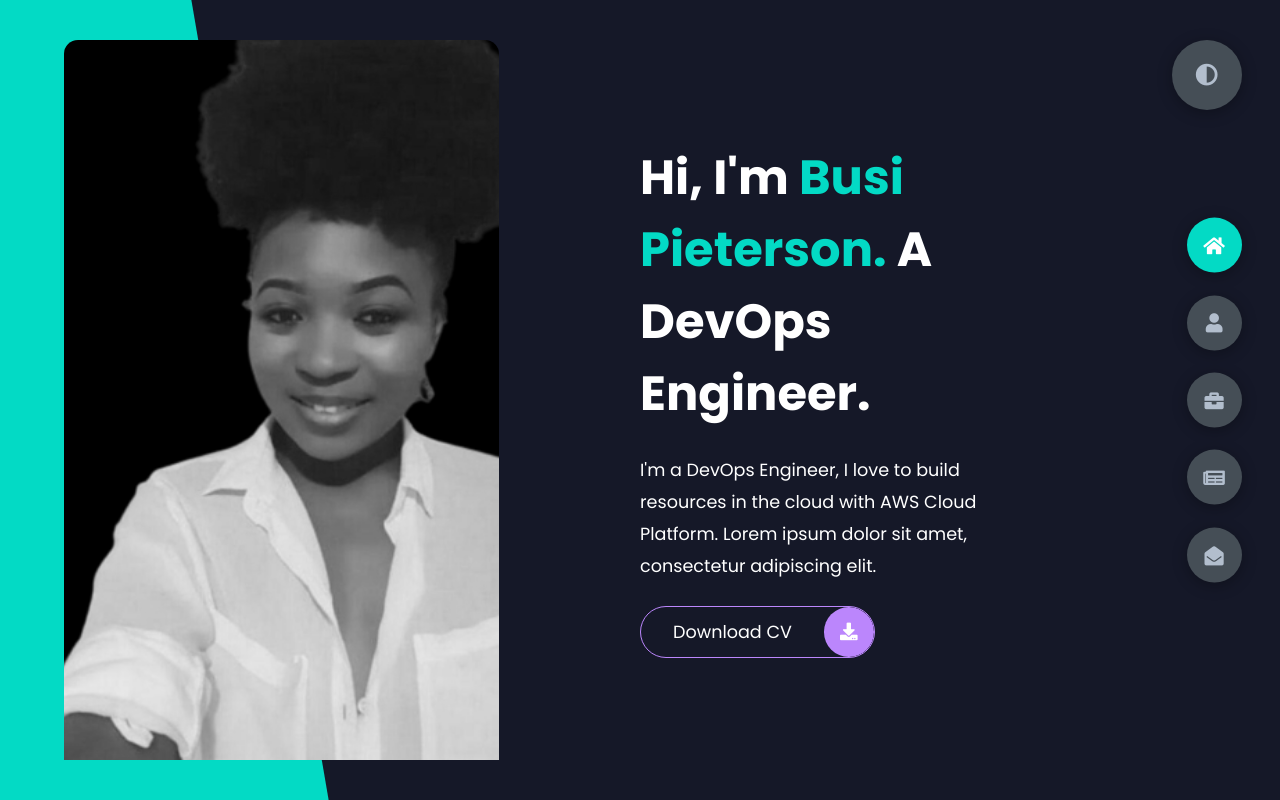
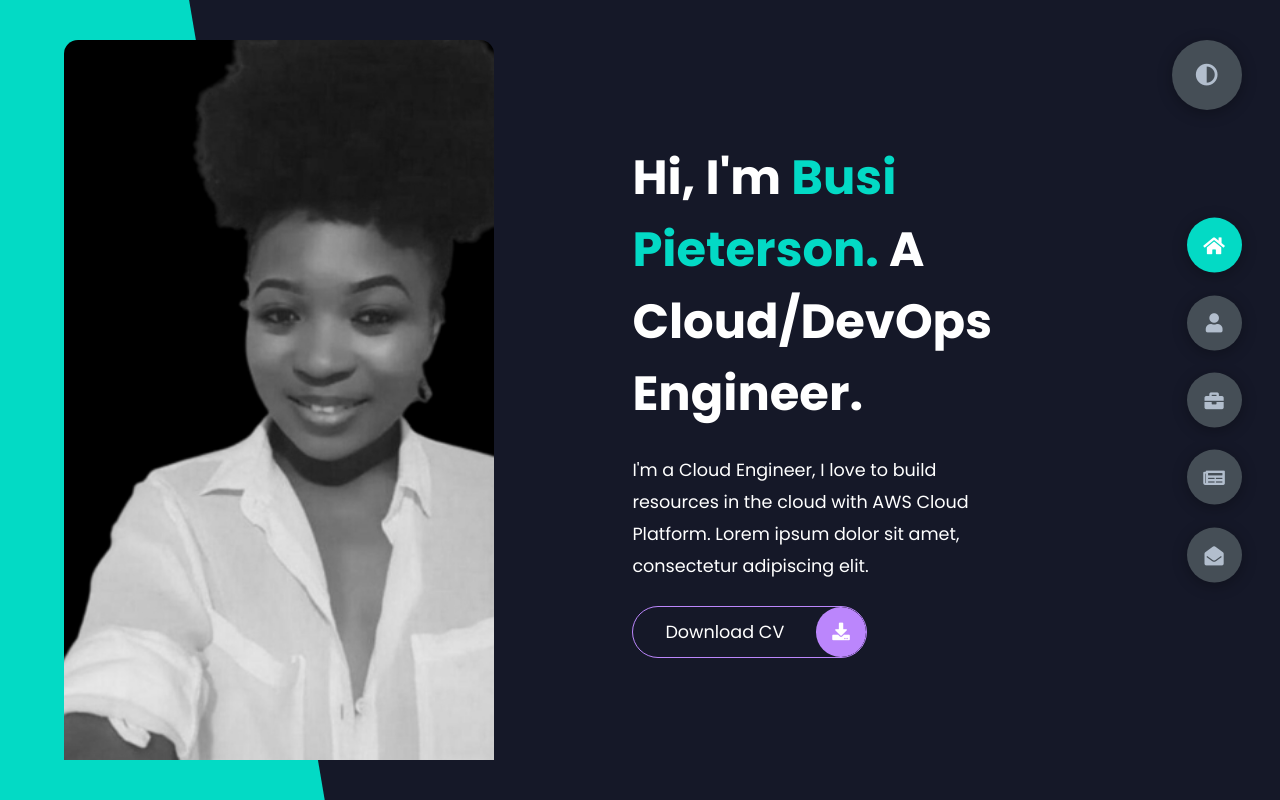
Before and after one commit to BusisiwePieterson/busipieterson.github.io, a plain HTML site: page index.html in a window 1280 px wide. Drawn offline with Linux system fonts and the light colour scheme.

Commit message:
new changes

```diff
--- a/index.html
+++ b/index.html
@@ -23,10 +23,10 @@
            <div class="right-header">
                <h1 class="name">
                   Hi, I'm <span>Busi Pieterson.</span>
-                  A DevOps Engineer.
+                  A Cloud/DevOps Engineer.
                </h1>
                <p>
-                  I'm a DevOps Engineer, I love to build resources in the cloud with AWS Cloud Platform.
+                  I'm a Cloud Engineer, I love to build resources in the cloud with AWS Cloud Platform.
                   Lorem ipsum dolor sit amet, consectetur adipiscing elit.
 
                </p>
```
